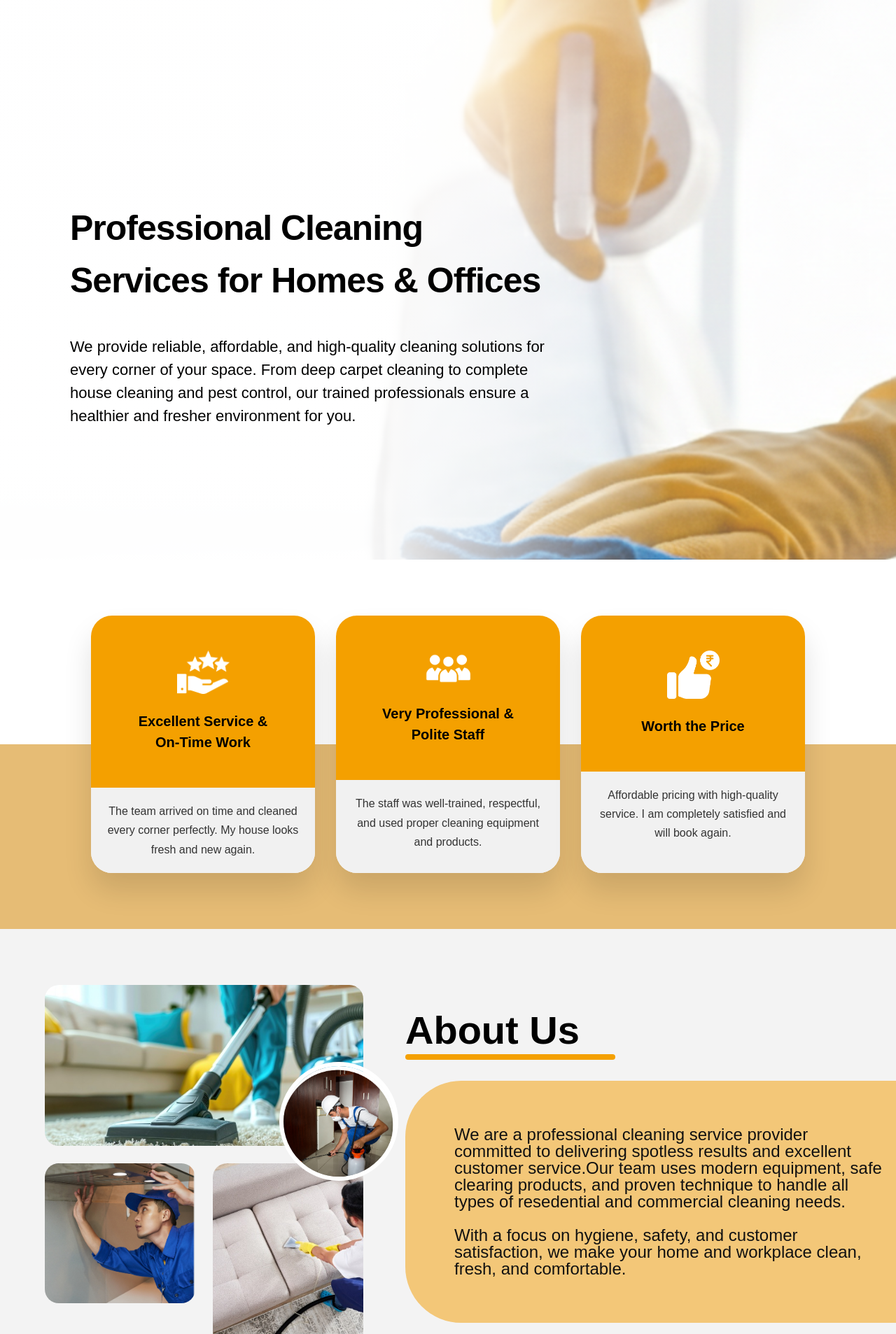
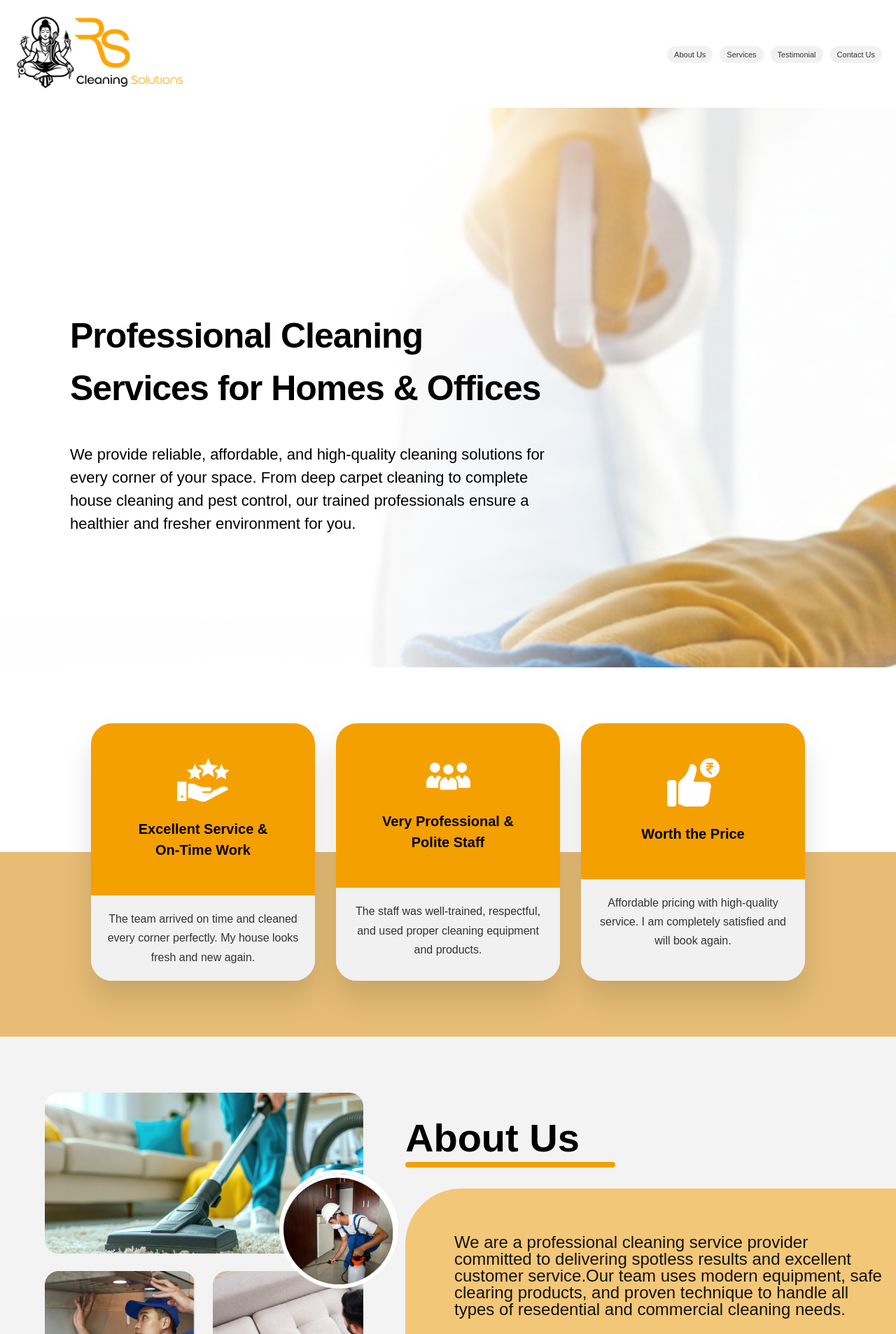
Before and after one commit to Anuj871386/cleaning_project, a Django app: page / in a window 1280 px wide; the page is wider, and only the part inside the window is pictured. Shown: the top 1907 px of that part at 70% size. Run offline with Django 5.2, Linux system fonts and the light colour scheme.

Commit message:
fixed all things

```diff
--- a/core/static/core/css/style.css
+++ b/core/static/core/css/style.css
@@ -7,6 +7,7 @@
 
 body {
     font-family: 'Poppins', sans-serif;
+     overflow-x: hidden;
 }
 
 .logo-img {
@@ -15,48 +16,42 @@ body {
 
 /* ================= NAVBAR ================= */
 
+/* NAVBAR */
 .navbar {
-    position: absolute;
-    top: 0;
-    left: 0;
+    position: relative;   /* change from absolute */
     width: 100%;
-    padding: 20px 40px;   /* reduced */
+    padding: 15px 20px;
     display: flex;
     justify-content: space-between;
     align-items: center;
+    flex-wrap: wrap;
     box-sizing: border-box;
-    flex-wrap: nowrap;
 }
 
 .logo-img {
-    height: 80px;
+    height: 50px;
 }
 
 .nav-links {
     display: flex;
-    gap:15px;
+    gap: 10px;
     list-style: none;
+    padding: 0;
     margin: 0;
-    padding: 0;
-    flex-wrap: nowrap;
+    flex-wrap: wrap;
+}
+
+.nav-links li a {
+    text-decoration: none;
+    padding: 8px 14px;
+    background: #f1f1f1;
+    border-radius: 25px;
+    color: #333;
+    font-size: 14px;
+    white-space: nowrap;
 }
 
 
-
-.nav-links li a {
-    text-decoration: none;
-    padding: 12px 28px;
-    background: #f1f1f1;
-    border-radius: 30px;
-    color: #333;
-    font-weight: 500;
-    transition: 0.3s;
-    white-space: nowrap;
-}
-
-.nav-links li a:hover {
-    background: #f0c57a;
-}
 
 /* ================= HERO SECTION ================= */
 
--- a/core/templates/core/base.html
+++ b/core/templates/core/base.html
@@ -5,7 +5,7 @@
     <meta charset="UTF-8">
     <meta name="viewport" content="width=device-width, initial-scale=1.0">
     <title>Cleaning Solutions</title>
-    <link rel="stylesheet" href="{% static 'core/css/style.css' %}">
+    <link rel="stylesheet" href="{% static 'core/css/style.css' %}?v=2">
     <link href="https://fonts.googleapis.com/css2?family=Poppins:wght@400;500;600;700&display=swap" rel="stylesheet">
 </head>
 <body>
--- a/core/templates/core/contact_us.html
+++ b/core/templates/core/contact_us.html
@@ -2,7 +2,7 @@
 {% load static %}
 
 
-<!DOCTYPE html>
+
 <section class="contact-hero" id="contact">
     <div class="contact-box">
         <h1>Contact Us</h1>
--- a/core/templates/core/home.html
+++ b/core/templates/core/home.html
@@ -4,7 +4,7 @@
 {% block content %}
 
 
-<!DOCTYPE html>
+
 <section class="hero">
 
     <div class="hero-content">
--- a/core/templates/core/services_section.html
+++ b/core/templates/core/services_section.html
@@ -1,5 +1,5 @@
 {% load static %}
-
+<!DOCTYPE html>
 <section class="services-section" id="services">
 
     <h2 class="section-title1">Services</h2>
--- a/core/templates/core/testimonial.html
+++ b/core/templates/core/testimonial.html
@@ -3,7 +3,7 @@
 
 
 {% load static %}
-<!DOCTYPE html>
+
 <section id="testimonial" class="testimonial-section">
 
 
```
Also changed, not shown: other parts of core/static/core/css/style.css (+53 -31 lines). Lines whose indentation alone changed are shown as unchanged.
